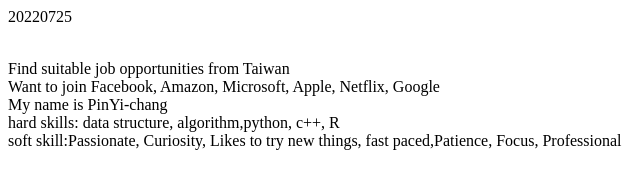
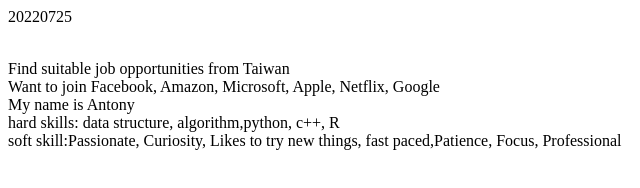
Before and after one commit to pann710/pinyichang, a plain HTML site: page index.html in a window 1280 px wide. Shown: the full height of the page, 0-640 px from the left. Drawn offline with Linux system fonts and the light colour scheme.

Commit message:
Update index.html

```diff
--- a/index.html
+++ b/index.html
@@ -25,7 +25,7 @@
   </p3>
   <br>
    <p2>
-    My name is PinYi-chang
+    My name is Antony
   </p2>
   <br>
 
```
